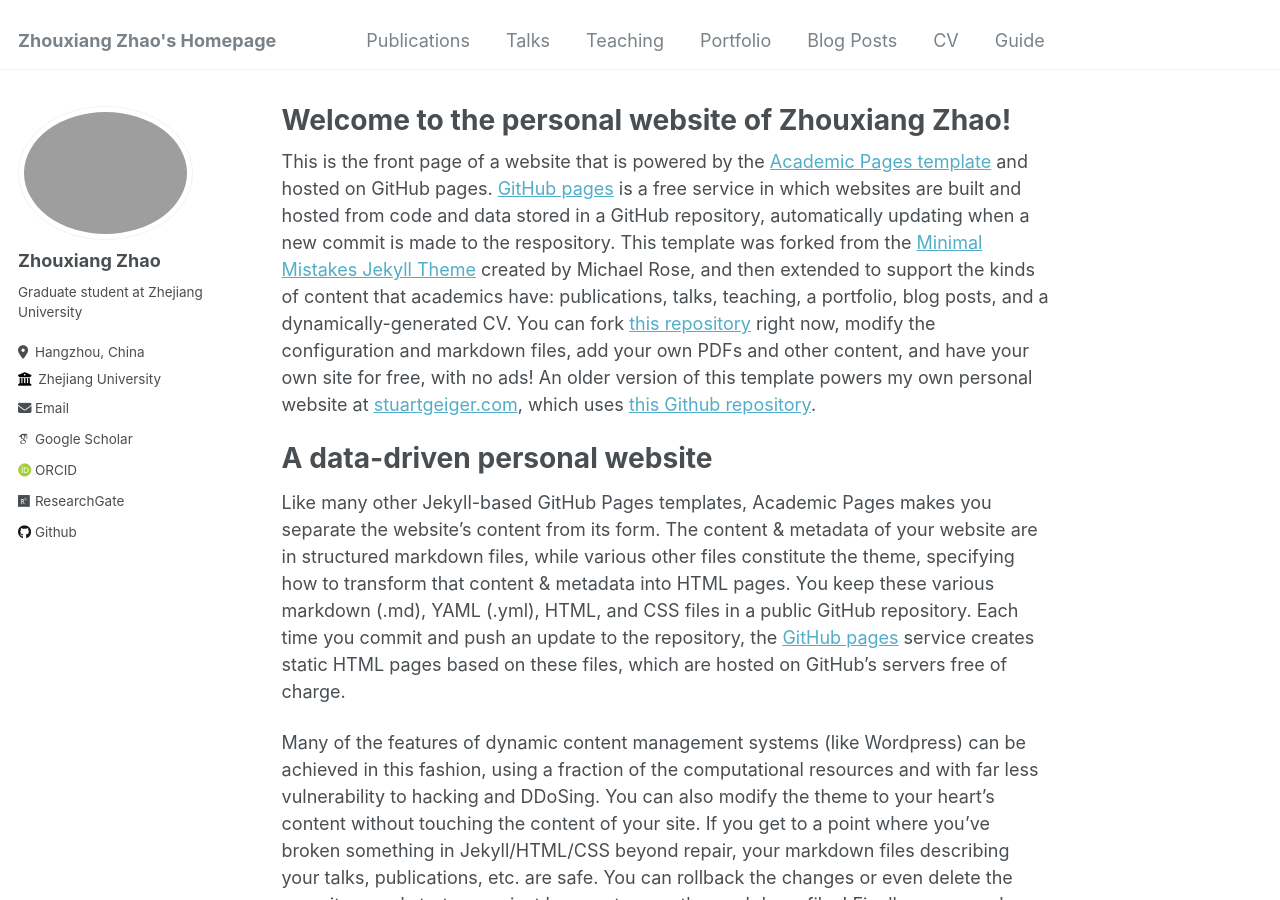
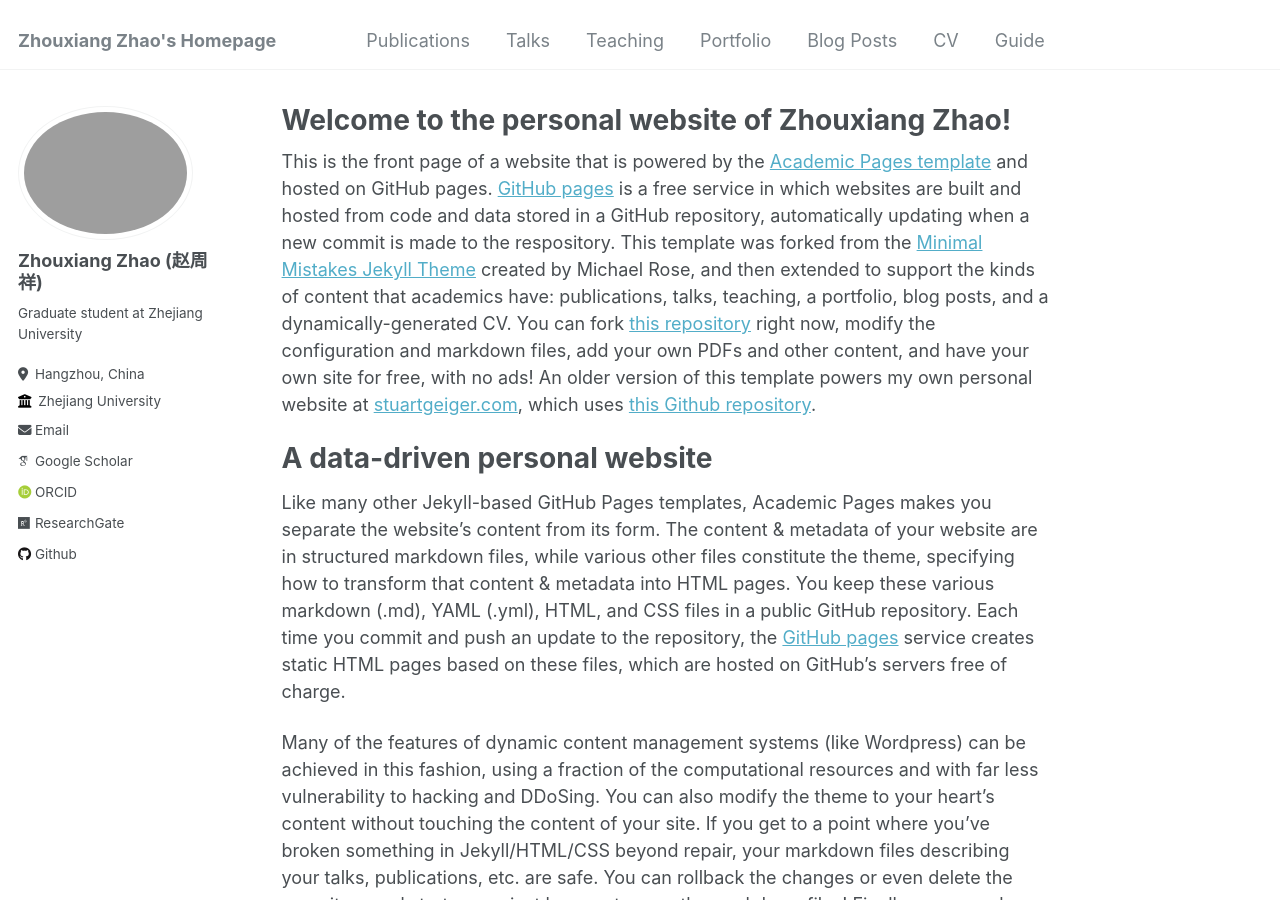
Before and after one commit to ZZxZZ17/zzxzz17.github.io, a Jekyll site: the page built from _pages/about.md, in a window 1280 px wide and 900 px high. Built offline with Jekyll 4.4.1, drawn with Linux system fonts in a browser that asks for light colours; some web fonts are replaced.

Commit message:
Update _config.yml

```diff
--- a/_config.yml
+++ b/_config.yml
@@ -22,7 +22,7 @@ repository               : "ZZxZZ17/zzxzz17.github.io"
 author:
   # Biographic information
   avatar           : "profile_ZZX.png"
-  name             : "Zhouxiang Zhao"
+  name             : "Zhouxiang Zhao (赵周祥)"
   pronouns         : # example: "she/her"
   bio              : "Graduate student at Zhejiang University"
   location         : "Hangzhou, China"
```
